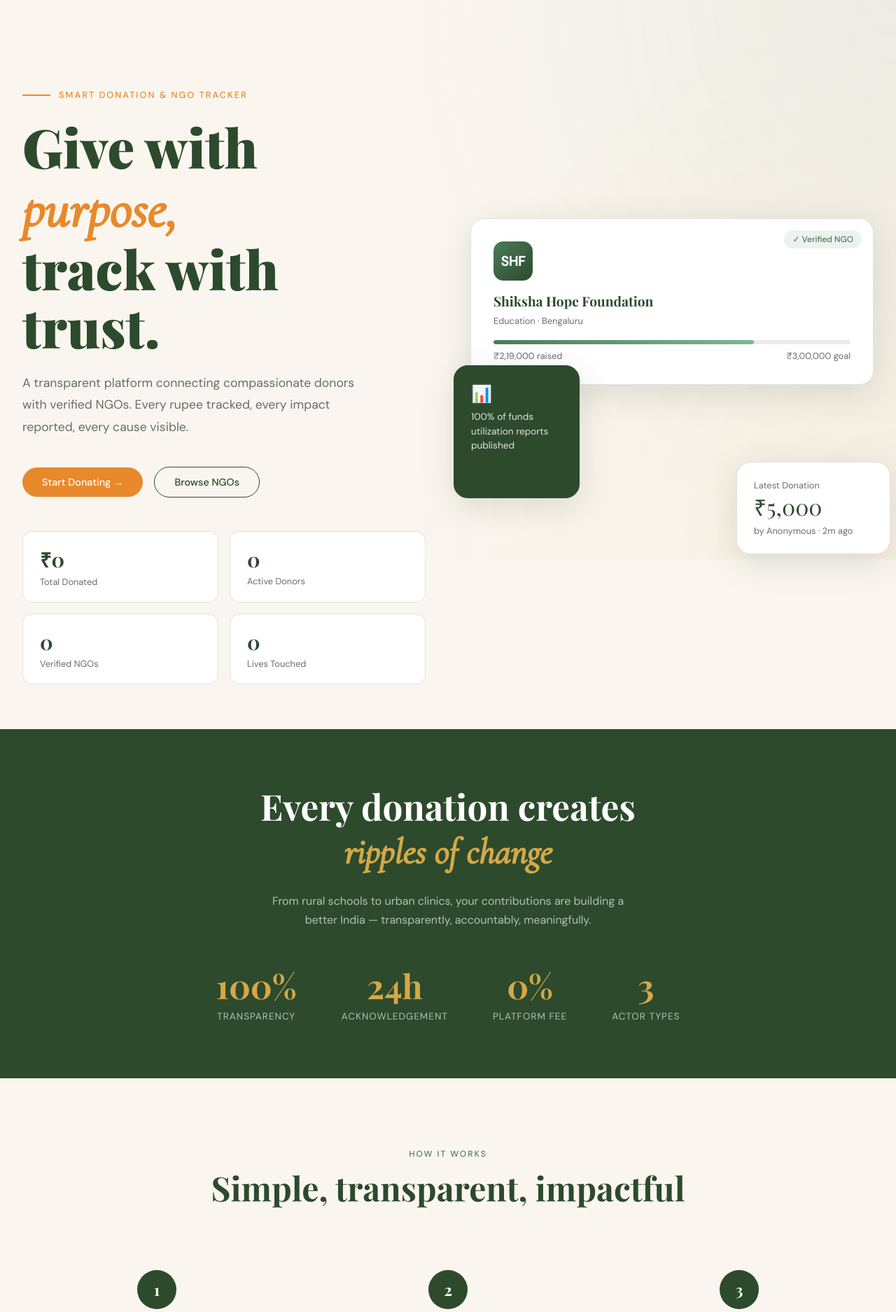
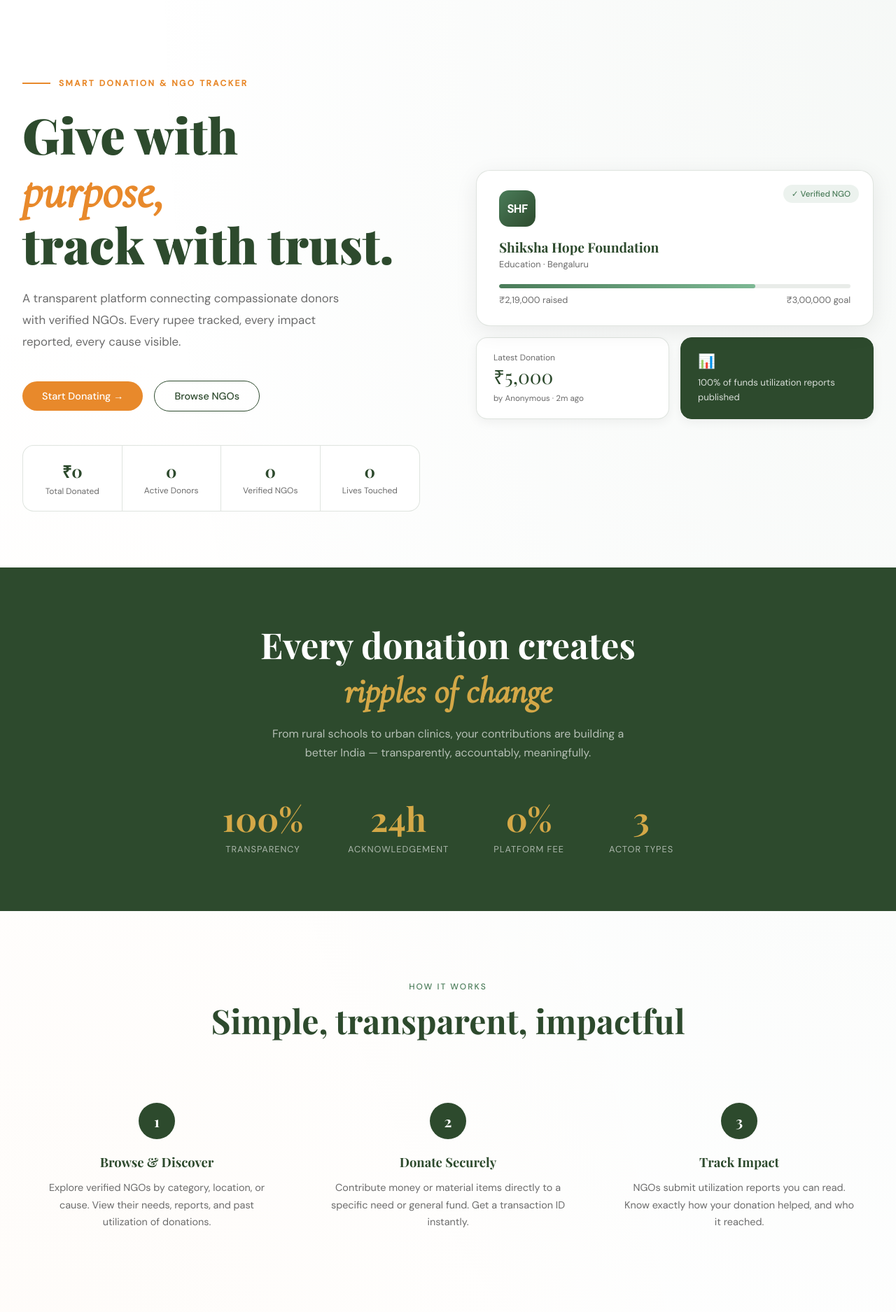
Before and after one commit to Ayush43576/Smart-Donation-Tracker, a Django app: page / in a window 1280 px wide. Shown: the part 69-1944 px from the top of the page at 70% size. Run offline with Django 5.2, Linux system fonts and the light colour scheme; data that the repository does not hold is empty.

Commit message:
Update home.html

```diff
--- a/templates/home.html
+++ b/templates/home.html
@@ -5,231 +5,462 @@
 /* HERO */
 .hero {
   min-height: 100vh;
-  display: grid; grid-template-columns: 1fr 1fr; align-items: center;
-  gap: 4rem; padding: 8rem 2rem 4rem;
-  max-width: 1280px; margin: 0 auto;
-  position: relative;
+  display: grid;
+  grid-template-columns: 1fr 1fr;
+  align-items: center;
+  gap: 5rem;
+  padding: 7rem 2rem 5rem;
+  max-width: 1280px;
+  margin: 0 auto;
 }
-.hero::before {
-  content: '';
-  position: fixed; top: 0; right: 0;
-  width: 55vw; height: 100vh;
-  background: radial-gradient(ellipse at top right, rgba(74,124,89,0.08), transparent 70%),
-              radial-gradient(ellipse at bottom right, rgba(232,137,43,0.06), transparent 70%);
-  pointer-events: none; z-index: -1;
+
+.hero-eyebrow {
+  display: flex;
+  align-items: center;
+  gap: 0.75rem;
+  margin-bottom: 1.75rem;
 }
-.hero-eyebrow {
-  display: flex; align-items: center; gap: 0.75rem;
-  margin-bottom: 1.5rem;
+.hero-eyebrow-line { width: 40px; height: 2px; background: var(--saffron); flex-shrink: 0; }
+.hero-eyebrow span {
+  font-size: 0.75rem;
+  letter-spacing: 2.5px;
+  text-transform: uppercase;
+  color: var(--saffron);
+  font-weight: 600;
 }
-.hero-eyebrow-line { width: 40px; height: 2px; background: var(--saffron); }
-.hero-eyebrow span { font-size: 0.8rem; letter-spacing: 2px; text-transform: uppercase; color: var(--saffron); font-weight: 500; }
+
 .hero h1 {
   font-family: 'Playfair Display', serif;
-  font-size: clamp(3rem, 6vw, 5rem);
-  font-weight: 900; line-height: 1.08;
+  font-size: clamp(2.8rem, 5.5vw, 4.75rem);
+  font-weight: 900;
+  line-height: 1.07;
   color: var(--earth);
   margin-bottom: 1.5rem;
 }
 .hero h1 em {
-  font-style: italic; color: var(--saffron);
+  font-style: italic;
+  color: var(--saffron);
   font-family: 'Cormorant Garamond', serif;
 }
-.hero p {
-  font-size: 1.1rem; color: var(--text-light);
-  line-height: 1.8; max-width: 480px;
+
+.hero-desc {
+  font-size: 1.05rem;
+  color: var(--text-light);
+  line-height: 1.85;
+  max-width: 460px;
   margin-bottom: 2.5rem;
 }
-.hero-actions { display: flex; gap: 1rem; align-items: center; }
+
+.hero-actions {
+  display: flex;
+  gap: 1rem;
+  align-items: center;
+  flex-wrap: wrap;
+  margin-bottom: 3rem;
+}
+
+/* Stats row — horizontal strip below copy */
 .hero-stats {
-  display: grid; grid-template-columns: 1fr 1fr; gap: 1rem;
-  margin-top: 3rem;
+  display: grid;
+  grid-template-columns: repeat(4, 1fr);
+  gap: 0;
+  border: 1px solid var(--border);
+  border-radius: 16px;
+  overflow: hidden;
+  background: white;
 }
 .hero-stat {
-  background: white; padding: 1.25rem 1.5rem;
-  border-radius: 14px; border: 1px solid var(--border);
+  padding: 1.25rem 1.25rem;
+  border-right: 1px solid var(--border);
+  text-align: center;
 }
+.hero-stat:last-child { border-right: none; }
 .hero-stat .num {
   font-family: 'Playfair Display', serif;
-  font-size: 1.8rem; font-weight: 700; color: var(--earth);
+  font-size: 1.5rem;
+  font-weight: 700;
+  color: var(--earth);
+  display: block;
 }
-.hero-stat .lbl { font-size: 0.8rem; color: var(--text-light); margin-top: 0.25rem; }
+.hero-stat .lbl {
+  font-size: 0.75rem;
+  color: var(--text-light);
+  margin-top: 0.25rem;
+  display: block;
+}
 
-/* HERO VISUAL */
-.hero-visual { position: relative; }
-.hero-card-stack { position: relative; height: 480px; }
-.hcard {
-  position: absolute;
-  background: white; border-radius: 20px;
+/* HERO VISUAL — clean stacked layout */
+.hero-visual {
+  position: relative;
+  display: flex;
+  flex-direction: column;
+  gap: 1rem;
+  align-self: center;
+}
+
+/* Main NGO card */
+.hcard-main {
+  background: white;
+  border-radius: 20px;
   border: 1px solid var(--border);
-  box-shadow: var(--shadow-lg);
-  padding: 1.5rem;
-}
-.hcard-main {
-  width: 100%; top: 0; left: 0; right: 0;
-  padding: 2rem;
+  box-shadow: 0 8px 32px rgba(0,0,0,0.08);
+  padding: 1.75rem 2rem;
+  position: relative;
 }
 .hcard-main .ngo-avatar {
-  width: 56px; height: 56px; border-radius: 14px;
+  width: 52px;
+  height: 52px;
+  border-radius: 14px;
   background: linear-gradient(135deg, var(--sage), var(--earth));
-  display: flex; align-items: center; justify-content: center;
-  color: white; font-size: 1.2rem; font-weight: 700;
+  display: flex;
+  align-items: center;
+  justify-content: center;
+  color: white;
+  font-size: 1rem;
+  font-weight: 700;
   margin-bottom: 1rem;
 }
-.hcard-main h3 { font-family: 'Playfair Display', serif; font-size: 1.2rem; color: var(--earth); margin-bottom: 0.25rem; }
-.hcard-main .cat { font-size: 0.8rem; color: var(--text-light); margin-bottom: 1rem; }
-.hcard-2 { bottom: 0; right: -24px; width: 220px; }
-.hcard-2 .amount { font-family: 'Playfair Display', serif; font-size: 2rem; color: var(--earth); }
-.hcard-2 .lbl { font-size: 0.8rem; color: var(--text-light); }
-.hcard-3 { bottom: 80px; left: -24px; width: 180px; background: var(--earth); border-color: var(--earth); }
-.hcard-3 .ico { font-size: 1.5rem; margin-bottom: 0.5rem; }
-.hcard-3 p { font-size: 0.85rem; color: rgba(255,255,255,0.85); line-height: 1.5; }
+.hcard-main h3 {
+  font-family: 'Playfair Display', serif;
+  font-size: 1.2rem;
+  color: var(--earth);
+  margin-bottom: 0.2rem;
+}
+.hcard-main .cat {
+  font-size: 0.8rem;
+  color: var(--text-light);
+  margin-bottom: 1.25rem;
+}
+.hcard-main .progress-meta {
+  display: flex;
+  justify-content: space-between;
+  font-size: 0.8rem;
+  color: var(--text-light);
+  margin-top: 0.5rem;
+}
+
 .donated-badge {
-  position: absolute; top: 1rem; right: 1rem;
-  background: rgba(74,124,89,0.1); color: var(--sage);
-  padding: 0.3rem 0.75rem; border-radius: 50px;
-  font-size: 0.75rem; font-weight: 500;
+  position: absolute;
+  top: 1.25rem;
+  right: 1.25rem;
+  background: rgba(74,124,89,0.1);
+  color: var(--sage);
+  padding: 0.3rem 0.75rem;
+  border-radius: 50px;
+  font-size: 0.73rem;
+  font-weight: 500;
+}
+
+/* Bottom row: two small cards side by side */
+.hcard-row {
+  display: grid;
+  grid-template-columns: 1fr 1fr;
+  gap: 1rem;
+}
+
+.hcard-sm {
+  background: white;
+  border-radius: 16px;
+  border: 1px solid var(--border);
+  box-shadow: 0 4px 16px rgba(0,0,0,0.06);
+  padding: 1.25rem 1.5rem;
+}
+.hcard-sm.dark {
+  background: var(--earth);
+  border-color: var(--earth);
+}
+.hcard-sm .amount {
+  font-family: 'Playfair Display', serif;
+  font-size: 1.75rem;
+  color: var(--earth);
+}
+.hcard-sm .lbl {
+  font-size: 0.75rem;
+  color: var(--text-light);
+}
+.hcard-sm .lbl-sub {
+  font-size: 0.73rem;
+  color: var(--text-light);
+  margin-top: 0.2rem;
+}
+.hcard-sm.dark .ico { font-size: 1.25rem; margin-bottom: 0.5rem; display: block; }
+.hcard-sm.dark p {
+  font-size: 0.82rem;
+  color: rgba(255,255,255,0.82);
+  line-height: 1.55;
 }
 
 /* SECTIONS */
 .section { padding: 6rem 0; }
 .section-header { margin-bottom: 3.5rem; }
-.section-header-row { display: flex; align-items: flex-end; justify-content: space-between; }
+.section-header-row {
+  display: flex;
+  align-items: flex-end;
+  justify-content: space-between;
+}
 
 /* NEEDS GRID */
-.needs-grid { display: grid; grid-template-columns: repeat(auto-fill, minmax(280px, 1fr)); gap: 1.5rem; }
+.needs-grid {
+  display: grid;
+  grid-template-columns: repeat(auto-fill, minmax(280px, 1fr));
+  gap: 1.5rem;
+}
 .need-card { padding: 1.75rem; }
 .need-priority {
-  display: inline-block; padding: 0.2rem 0.65rem;
-  border-radius: 50px; font-size: 0.72rem; font-weight: 600;
-  text-transform: uppercase; letter-spacing: 0.5px;
+  display: inline-block;
+  padding: 0.2rem 0.65rem;
+  border-radius: 50px;
+  font-size: 0.72rem;
+  font-weight: 600;
+  text-transform: uppercase;
+  letter-spacing: 0.5px;
   margin-bottom: 0.75rem;
 }
 .urgent { background: rgba(192,57,43,0.1); color: #c0392b; }
 .high { background: rgba(232,137,43,0.12); color: var(--saffron); }
 .medium { background: rgba(74,124,89,0.1); color: var(--sage); }
-.need-card h3 { font-family: 'Playfair Display', serif; font-size: 1.1rem; color: var(--earth); margin-bottom: 0.5rem; }
+.need-card h3 {
+  font-family: 'Playfair Display', serif;
+  font-size: 1.1rem;
+  color: var(--earth);
+  margin-bottom: 0.5rem;
+}
 .need-card .ngo-name { font-size: 0.82rem; color: var(--text-light); margin-bottom: 1rem; }
-.need-amounts { display: flex; justify-content: space-between; font-size: 0.85rem; margin-bottom: 0.5rem; }
+.need-amounts {
+  display: flex;
+  justify-content: space-between;
+  font-size: 0.85rem;
+  margin-bottom: 0.5rem;
+}
 .need-amounts .raised { font-weight: 600; color: var(--earth); }
 .need-amounts .goal { color: var(--text-light); }
 .need-card .btn { margin-top: 1.25rem; width: 100%; justify-content: center; }
 
 /* NGO GRID */
-.ngo-grid { display: grid; grid-template-columns: repeat(auto-fill, minmax(300px, 1fr)); gap: 1.5rem; }
+.ngo-grid {
+  display: grid;
+  grid-template-columns: repeat(auto-fill, minmax(300px, 1fr));
+  gap: 1.5rem;
+}
 .ngo-card-inner { padding: 1.75rem; }
 .ngo-avatar-lg {
-  width: 64px; height: 64px; border-radius: 16px;
-  display: flex; align-items: center; justify-content: center;
-  font-size: 1.4rem; font-weight: 700; color: white;
+  width: 60px;
+  height: 60px;
+  border-radius: 15px;
+  display: flex;
+  align-items: center;
+  justify-content: center;
+  font-size: 1.3rem;
+  font-weight: 700;
+  color: white;
   margin-bottom: 1.25rem;
 }
-.ngo-card-inner h3 { font-family: 'Playfair Display', serif; font-size: 1.15rem; color: var(--earth); margin-bottom: 0.5rem; }
+.ngo-card-inner h3 {
+  font-family: 'Playfair Display', serif;
+  font-size: 1.1rem;
+  color: var(--earth);
+  margin-bottom: 0.5rem;
+}
 .ngo-meta { display: flex; gap: 0.5rem; flex-wrap: wrap; margin-bottom: 1rem; }
 .ngo-card-inner p { font-size: 0.88rem; color: var(--text-light); line-height: 1.65; margin-bottom: 1.25rem; }
-.ngo-card-stats { display: flex; gap: 1.5rem; padding-top: 1.25rem; border-top: 1px solid var(--border); }
+.ngo-card-stats {
+  display: flex;
+  gap: 1.5rem;
+  padding-top: 1.25rem;
+  border-top: 1px solid var(--border);
+}
 .ngo-stat .v { font-weight: 700; font-size: 1.05rem; color: var(--earth); }
 .ngo-stat .l { font-size: 0.75rem; color: var(--text-light); }
 
 /* IMPACT STRIP */
 .impact-strip {
-  background: var(--earth); color: white;
-  padding: 5rem 2rem; text-align: center;
+  background: var(--earth);
+  color: white;
+  padding: 5rem 2rem;
+  text-align: center;
 }
 .impact-strip h2 {
   font-family: 'Playfair Display', serif;
-  font-size: clamp(2rem, 4vw, 3.5rem); font-weight: 700;
-  line-height: 1.2; margin-bottom: 1.5rem;
+  font-size: clamp(2rem, 4vw, 3.25rem);
+  font-weight: 700;
+  line-height: 1.2;
+  margin-bottom: 1rem;
 }
-.impact-strip h2 em { color: var(--gold); font-family: 'Cormorant Garamond', serif; font-style: italic; }
-.impact-nums { display: flex; justify-content: center; gap: 4rem; margin-top: 3rem; flex-wrap: wrap; }
-.impact-num .val { font-family: 'Playfair Display', serif; font-size: 3rem; font-weight: 700; color: var(--gold); }
-.impact-num .lab { font-size: 0.85rem; color: rgba(255,255,255,0.65); margin-top: 0.25rem; text-transform: uppercase; letter-spacing: 1px; }
+.impact-strip h2 em {
+  color: var(--gold);
+  font-family: 'Cormorant Garamond', serif;
+  font-style: italic;
+}
+.impact-nums {
+  display: flex;
+  justify-content: center;
+  gap: 4rem;
+  margin-top: 3rem;
+  flex-wrap: wrap;
+}
+.impact-num .val {
+  font-family: 'Playfair Display', serif;
+  font-size: 3rem;
+  font-weight: 700;
+  color: var(--gold);
+}
+.impact-num .lab {
+  font-size: 0.8rem;
+  color: rgba(255,255,255,0.6);
+  margin-top: 0.25rem;
+  text-transform: uppercase;
+  letter-spacing: 1px;
+}
 
 /* REPORTS */
-.reports-grid { display: grid; grid-template-columns: repeat(auto-fill, minmax(320px, 1fr)); gap: 1.5rem; }
+.reports-grid {
+  display: grid;
+  grid-template-columns: repeat(auto-fill, minmax(320px, 1fr));
+  gap: 1.5rem;
+}
 .report-card { padding: 2rem; }
 .report-card .icon { font-size: 2rem; margin-bottom: 1rem; }
-.report-card h3 { font-family: 'Playfair Display', serif; font-size: 1.05rem; color: var(--earth); margin-bottom: 0.5rem; }
+.report-card h3 {
+  font-family: 'Playfair Display', serif;
+  font-size: 1.05rem;
+  color: var(--earth);
+  margin-bottom: 0.5rem;
+}
 .report-card .ngo-tag { font-size: 0.8rem; color: var(--sage); font-weight: 500; margin-bottom: 0.75rem; }
 .report-card p { font-size: 0.88rem; color: var(--text-light); line-height: 1.65; }
-.report-card .impact { margin-top: 1rem; padding: 0.75rem 1rem; background: rgba(74,124,89,0.06); border-radius: 10px; font-size: 0.85rem; color: var(--sage); }
+.report-card .impact {
+  margin-top: 1rem;
+  padding: 0.75rem 1rem;
+  background: rgba(74,124,89,0.06);
+  border-radius: 10px;
+  font-size: 0.85rem;
+  color: var(--sage);
+}
 
 /* HOW IT WORKS */
-.how-grid { display: grid; grid-template-columns: repeat(3, 1fr); gap: 2rem; }
+.how-grid {
+  display: grid;
+  grid-template-columns: repeat(3, 1fr);
+  gap: 2rem;
+}
 .how-step { text-align: center; padding: 2rem 1.5rem; }
 .how-num {
-  width: 56px; height: 56px; border-radius: 50%;
-  background: var(--earth); color: white;
-  font-family: 'Playfair Display', serif; font-size: 1.4rem; font-weight: 700;
-  display: flex; align-items: center; justify-content: center;
+  width: 52px;
+  height: 52px;
+  border-radius: 50%;
+  background: var(--earth);
+  color: white;
+  font-family: 'Playfair Display', serif;
+  font-size: 1.3rem;
+  font-weight: 700;
+  display: flex;
+  align-items: center;
+  justify-content: center;
   margin: 0 auto 1.25rem;
 }
-.how-step h3 { font-family: 'Playfair Display', serif; font-size: 1.2rem; color: var(--earth); margin-bottom: 0.75rem; }
+.how-step h3 {
+  font-family: 'Playfair Display', serif;
+  font-size: 1.15rem;
+  color: var(--earth);
+  margin-bottom: 0.75rem;
+}
 .how-step p { font-size: 0.9rem; color: var(--text-light); line-height: 1.7; }
 
-/* Floating dot decoration */
-.dot-deco { position: absolute; border-radius: 50%; opacity: 0.08; pointer-events: none; }
+/* Page background subtle gradient */
+body {
+  background: radial-gradient(ellipse at top right, rgba(74,124,89,0.05), transparent 60%),
+              radial-gradient(ellipse at bottom left, rgba(232,137,43,0.04), transparent 60%);
+}
+
+@media (max-width: 900px) {
+  .hero {
+    grid-template-columns: 1fr;
+    gap: 3rem;
+    padding: 6rem 1.5rem 4rem;
+    text-align: center;
+  }
+  .hero-eyebrow { justify-content: center; }
+  .hero-desc { max-width: 100%; }
+  .hero-actions { justify-content: center; }
+  .hero-stats { grid-template-columns: repeat(2, 1fr); }
+  .hero-stat { border-right: none; border-bottom: 1px solid var(--border); }
+  .hero-stat:nth-child(odd) { border-right: 1px solid var(--border); }
+  .hero-stat:nth-last-child(-n+2) { border-bottom: none; }
+  .how-grid { grid-template-columns: 1fr; }
+}
 </style>
 {% endblock %}
 
 {% block content %}
+
 <!-- HERO -->
-<section style="position:relative; overflow:hidden;">
+<section>
   <div class="hero fade-up">
+
+    <!-- LEFT: Copy + Stats -->
     <div class="hero-left">
       <div class="hero-eyebrow">
         <div class="hero-eyebrow-line"></div>
-        <span>Smart Donation & NGO Tracker</span>
+        <span>Smart Donation &amp; NGO Tracker</span>
       </div>
       <h1>Give with<br><em>purpose,</em><br>track with trust.</h1>
-      <p>A transparent platform connecting compassionate donors with verified NGOs. Every rupee tracked, every impact reported, every cause visible.</p>
+      <p class="hero-desc">A transparent platform connecting compassionate donors with verified NGOs. Every rupee tracked, every impact reported, every cause visible.</p>
       <div class="hero-actions">
         <a href="{% url 'donate' %}" class="btn btn-saffron">Start Donating →</a>
         <a href="{% url 'ngo_list' %}" class="btn btn-outline">Browse NGOs</a>
       </div>
+      <!-- Stats as a unified horizontal strip -->
       <div class="hero-stats">
         <div class="hero-stat">
-          <div class="num" id="stat-donated">₹{{ total_donated|floatformat:0 }}</div>
-          <div class="lbl">Total Donated</div>
+          <span class="num">₹{{ total_donated|floatformat:0 }}</span>
+          <span class="lbl">Total Donated</span>
         </div>
         <div class="hero-stat">
-          <div class="num">{{ total_donors }}</div>
-          <div class="lbl">Active Donors</div>
+          <span class="num">{{ total_donors }}</span>
+          <span class="lbl">Active Donors</span>
         </div>
         <div class="hero-stat">
-          <div class="num">{{ total_ngos }}</div>
-          <div class="lbl">Verified NGOs</div>
+          <span class="num">{{ total_ngos }}</span>
+          <span class="lbl">Verified NGOs</span>
         </div>
         <div class="hero-stat">
-          <div class="num">{{ total_beneficiaries }}</div>
-          <div class="lbl">Lives Touched</div>
+          <span class="num">{{ total_beneficiaries }}</span>
+          <span class="lbl">Lives Touched</span>
         </div>
       </div>
     </div>
+
+    <!-- RIGHT: Clean stacked cards -->
     <div class="hero-visual">
-      <div class="hero-card-stack">
-        <div class="hcard hcard-main">
-          <div class="donated-badge">✓ Verified NGO</div>
-          <div class="ngo-avatar">SHF</div>
-          <h3>Shiksha Hope Foundation</h3>
-          <p class="cat">Education · Bengaluru</p>
-          <div class="progress-bar"><div class="progress-fill" style="width:73%"></div></div>
-          <div style="display:flex;justify-content:space-between;margin-top:0.5rem;font-size:0.8rem;color:var(--text-light)">
-            <span>₹2,19,000 raised</span><span>₹3,00,000 goal</span>
-          </div>
+      <!-- Main card -->
+      <div class="hcard-main">
+        <div class="donated-badge">✓ Verified NGO</div>
+        <div class="ngo-avatar">SHF</div>
+        <h3>Shiksha Hope Foundation</h3>
+        <p class="cat">Education · Bengaluru</p>
+        <div class="progress-bar">
+          <div class="progress-fill" style="width:73%"></div>
         </div>
-        <div class="hcard hcard-2">
+        <div class="progress-meta">
+          <span>₹2,19,000 raised</span>
+          <span>₹3,00,000 goal</span>
+        </div>
+      </div>
+
+      <!-- Two small cards side by side -->
+      <div class="hcard-row">
+        <div class="hcard-sm">
           <div class="lbl">Latest Donation</div>
           <div class="amount">₹5,000</div>
-          <div class="lbl" style="margin-top:0.25rem">by Anonymous · 2m ago</div>
+          <div class="lbl-sub">by Anonymous · 2m ago</div>
         </div>
-        <div class="hcard hcard-3">
-          <div class="ico">📊</div>
+        <div class="hcard-sm dark">
+          <span class="ico">📊</span>
           <p>100% of funds utilization reports published</p>
         </div>
       </div>
     </div>
+
   </div>
 </section>
 
@@ -307,7 +538,6 @@
     </div>
     <div class="ngo-grid">
       {% for ngo in ngos %}
-      {% with colors="2D4A2D,4A7C59,E8892B,D4A847,7DB894,5E4B8B" %}
       <div class="card">
         <div class="ngo-card-inner">
           <div class="ngo-avatar-lg" style="background:linear-gradient(135deg, var(--{{ forloop.counter|divisibleby:2|yesno:'saffron,earth' }}), var(--sage))">
@@ -333,7 +563,6 @@
           <a href="{% url 'ngo_detail' ngo.id %}" class="btn btn-outline" style="margin-top:1.25rem;width:100%;justify-content:center;">View Profile</a>
         </div>
       </div>
-      {% endwith %}
       {% endfor %}
     </div>
   </div>
@@ -350,7 +579,7 @@
     <div class="how-grid">
       <div class="how-step">
         <div class="how-num">1</div>
-        <h3>Browse & Discover</h3>
+        <h3>Browse &amp; Discover</h3>
         <p>Explore verified NGOs by category, location, or cause. View their needs, reports, and past utilization of donations.</p>
       </div>
       <div class="how-step">
@@ -399,4 +628,5 @@
   <p style="color:rgba(255,255,255,0.7);max-width:440px;margin:0 auto 2.5rem;line-height:1.7;">Create your account today and start donating to causes that matter. Track every rupee, read every report, know every impact.</p>
   <a href="{% url 'register' %}" class="btn" style="background:var(--gold);color:var(--earth);font-weight:600;">Create Free Account</a>
 </section>
+
 {% endblock %}
```
